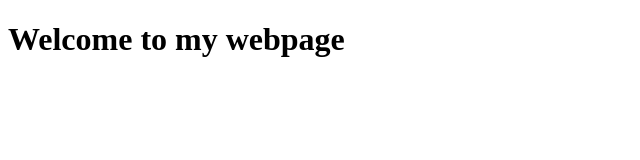
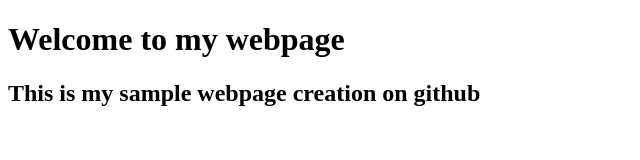
Before and after one commit to umalavanya/html-portfolio, a plain HTML site: page index.html in a window 1280 px wide. Shown: the whole page, without its empty margins (0-640 px from the left). Drawn offline with Linux system fonts and the light colour scheme.

Commit message:
index.html

```diff
--- a/index.html
+++ b/index.html
@@ -7,5 +7,6 @@
 </head>
 <body>
     <h1>Welcome to my webpage</h1>
+    <h2>This is my sample webpage creation on github</h2>
 </body>
 </html>
```
